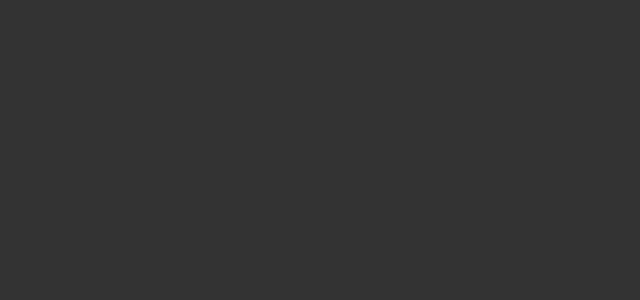
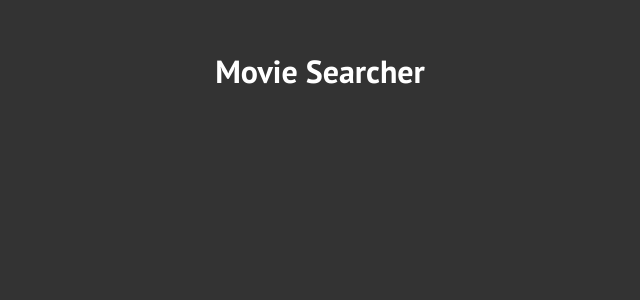
Before and after one commit to cd2tom/moviesearch, a React (Vite) app: page / in a window 1280 px wide. Shown: the top 300 px of the page, without its empty margins (320-960 px from the left). Built offline with nearby package versions, Linux system fonts and the light colour scheme.

Commit message:
some tingz

```diff
--- a/src/components/Home.tsx
+++ b/src/components/Home.tsx
@@ -2,6 +2,12 @@ import * as React from "react";
 
 export default class Home extends React.Component<any> {
   render() {
-    return <div />
+    return (
+      <div>
+        <h1 style={{ color: 'white', textAlign: 'center' }}>
+          Movie Searcher
+        </h1>
+      </div>
+    )
   }
 }
--- a/src/css/core.ts
+++ b/src/css/core.ts
@@ -2,12 +2,18 @@ export default `
 
   * {
     box-sizing: border-box;
+    font-family: 'PT Sans', sans-serif
+  }
+
+  body {
+    background-color: #333;
   }
 
   .main {
-    background-color: #333;
     padding: 32px;
     height: 100vh;
+    max-width: 1000px;
+    margin: 0 auto;
   }
 
 `
--- a/src/index.html
+++ b/src/index.html
@@ -1,4 +1,7 @@
 <html>
+    <head>
+        <link href="https://fonts.googleapis.com/css?family=PT+Sans:400,400i,700,700i" rel="stylesheet">
+    </head>
     <body>
         <div id="root"></div>
         <script src="./index.tsx"></script>
```
